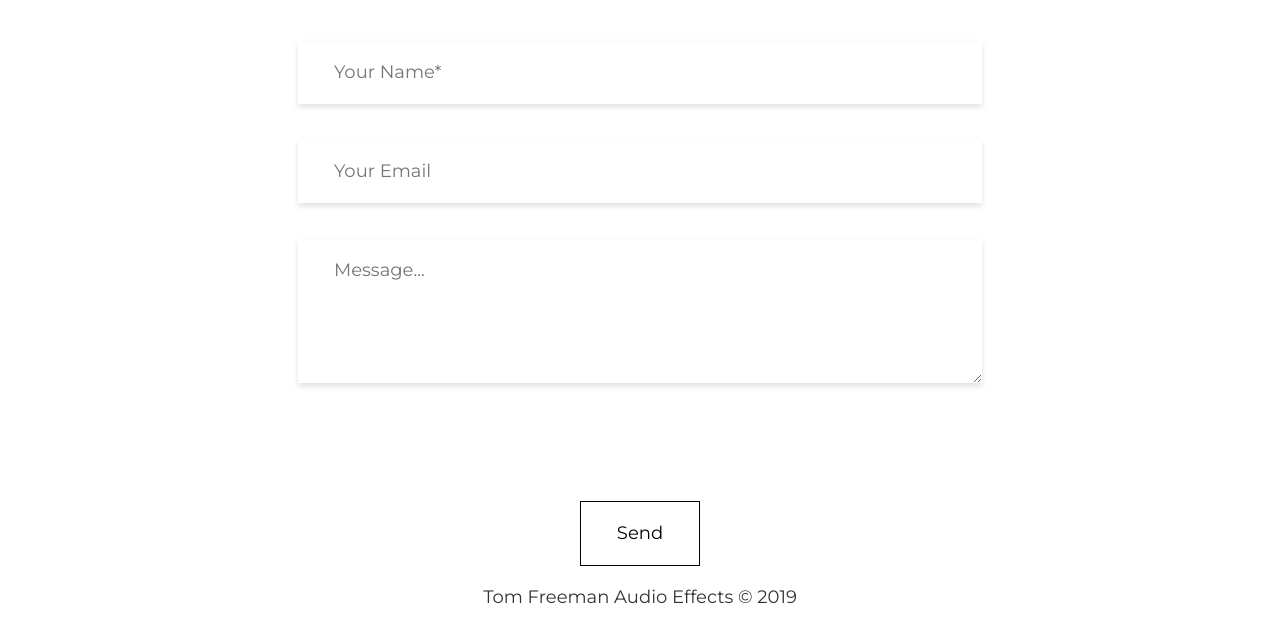
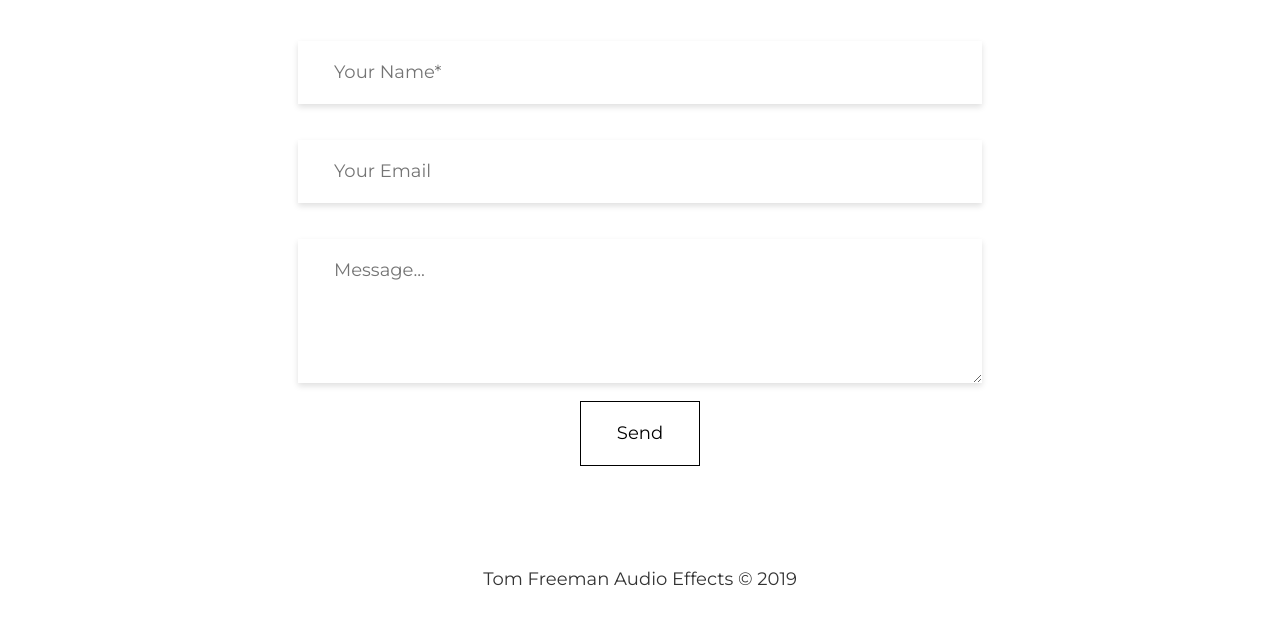
Before and after one commit to ordomigato/TFA-Gatsby, a Gatsby site: page /contact in a window 1280 px wide. Shown: the part 163-804 px from the top of the page. Built offline with nearby package versions, Linux system fonts and the light colour scheme; Gatsby itself is replaced by a stand-in of ours.

Commit message:
Fix recaptcha

```diff
--- a/src/pages/contact.js
+++ b/src/pages/contact.js
@@ -21,7 +21,7 @@ const ContactPage = () => {
                         <input className="input-field" type="email" name="email" placeholder="Your Email" />
                     </div>
                     <textarea className="input-field" rows="4" name="message" placeholder="Message..."></textarea>
-                    <div data-netlify-recaptcha="true" class="recaptcha"></div>
+                    <div data-netlify-recaptcha="true"></div>
                     <CoolButton
                         text="Send"
                         type="submit"
--- a/src/pages/contact.scss
+++ b/src/pages/contact.scss
@@ -29,7 +29,4 @@
         resize: vertical;
         min-height: 63px;
     }
-    .recaptcha {
-        height: 100px;
-    }
 }
```
